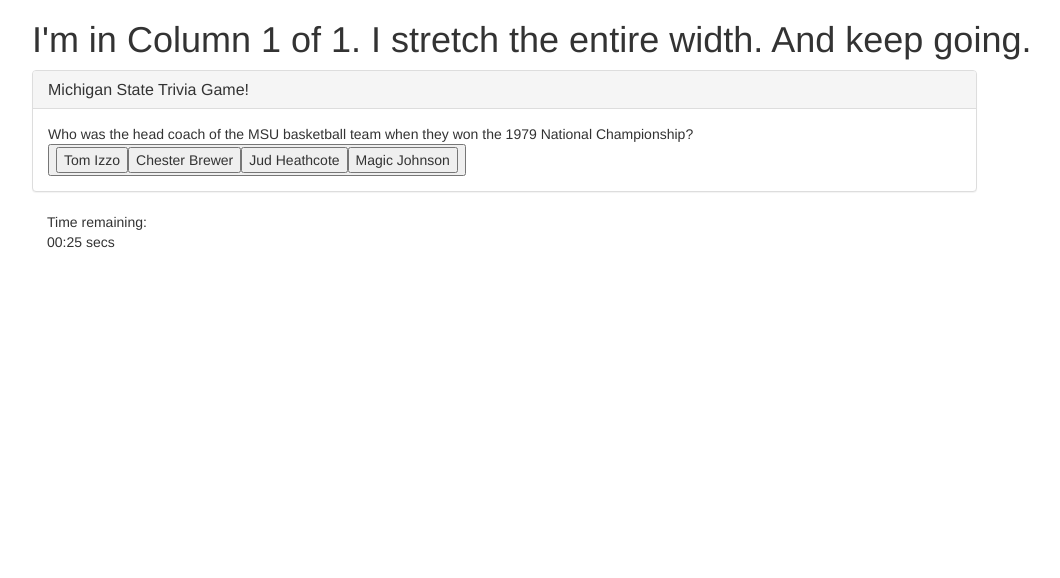
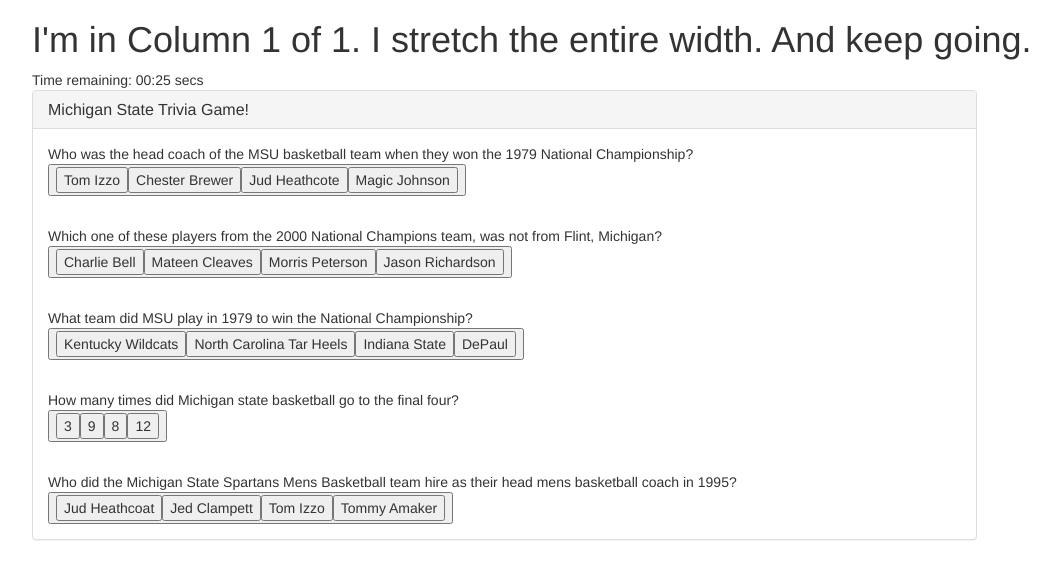
Before and after one commit to iggy788/TriviaGame, a plain HTML site: page testing/index2.html in a window 1280 px wide. Shown: the whole page, without its empty margins (38-1098 px from the left). Drawn offline with nearby package versions, Linux system fonts and the light colour scheme.

Commit message:
right or wrong added

```diff
--- a/testing/index2.html
+++ b/testing/index2.html
@@ -26,10 +26,13 @@
                 <h1>I'm in Column 1 of 1. I stretch the entire width. And keep going.</h1>
             </div>
         </div>
-
+        <div class="row">
+            <div class="col-md-12 ">
+                <div id="timer"></div>
+            </div>
+        </div>
         <!-- Second Row -->
         <div class="row">
-
             <!-- First of two columns -->
             <div class="col-md-10">
                 <div class="panel panel-default">
@@ -37,12 +40,25 @@
                         <h1 class="panel-title">Michigan State Trivia Game!</h1>
                     </div>
                     <div class="panel-body">
-                        <div id="questions"></div>
-                        <button id="choices"></button>
+                        <div id="questionone"></div>
+                        <button id="choicesone"></button>
                     </div>
-                </div>
-                <div class="col-md-2 ">
-                    <div id="timer"></div>
+                    <div class="panel-body">
+                        <div id="questiontwo"></div>
+                        <button id="choicestwo"></button>
+                    </div>
+                    <div class="panel-body">
+                        <div id="questionthree"></div>
+                        <button id="choicesthree"></button>
+                    </div>
+                    <div class="panel-body">
+                        <div id="questionfour"></div>
+                        <button id="choicesfour"></button>
+                    </div>
+                    <div class="panel-body">
+                        <div id="questionfive"></div>
+                        <button id="choicesfive"></button>
+                    </div>
                 </div>
             </div>
 
@@ -56,48 +72,12 @@
 
 <script type="text/javascript">
     $("document").ready(function() {
-        // Array holds all of the drinks available
-        /*var questionList = [
-            "Who was the head coach of the MSU basketball team when they won the 1979 National Championship?",
-            "Which one of these players from the 2000 National Champions team, was not from Flint, Michigan?", "What team did MSU play in 1979 to win the National Championship?",
-            "How many times did Michigan state basketball go to the final four?",
-            "Who did the Michigan State Spartans Mens Basketball team hire as their head mens basketball coach in 1995?"
-        ];
-        // This line of jQuery selects the div with the matching id (#drink-options)
-        var questionDiv = $("#questions");
-        // For Loop then loops through our total drink list...
-        for (var i = 0; i < questionList.length; i++) {
-            // It then creates a new div for each drink. Note we create divs and add the content in the same line.
-            var showAllQuestions = $("<div>" + questionList[i] + "</div>");
-            // It then adds this new div to the drinkList div.
-            questionDiv.append(showAllQuestions);
-        }
-        var choiceList = [
-            "Who was the head coach of the MSU basketball team when they won the 1979 National Championship?",
-            "Which one of these players from the 2000 National Champions team, was not from Flint, Michigan?", "What team did MSU play in 1979 to win the National Championship?",
-            "How many times did Michigan state basketball go to the final four?",
-            "Who did the Michigan State Spartans Mens Basketball team hire as their head mens basketball coach in 1995?"
-        ];
-        // This line of jQuery selects the div with the matching id (#drink-options)
-        var choiceDiv = $("#choices");
-        // For Loop then loops through our total drink list...
-        for (var i = 0; i < choiceList.length; i++) {
-            // It then creates a new div for each drink. Note we create divs and add the content in the same line.
-            var showAllChoices = $("<div>" + choiceList[i] + "</div>");
-            // It then adds this new div to the drinkList div.
-            choiceDiv.append(showAllChoices);
-        }*/
         var userPick;
         var correctAnswer = 0;
         var incorrectAnswer = 0;
         var unAnswer = 0;
         var question = 0;
         var count = 30;
-        /*var allQuestions = {
-            "questionOne": "Who was the head coach of the MSU basketball team when they won the 1979 National Championship?",
-            "choices": ["Tom Izzo", "Chester Brewer", "Jud Heathcote", "Magic Johnson"],
-            "correctAnswer": 2,
-		};*/
         var allQuestions = [{
             question: 'Who was the head coach of the MSU basketball team when they won the 1979 National Championship?',
             choices: ['Tom Izzo', 'Chester Brewer', 'Jud Heathcote', 'Magic Johnson'],
@@ -129,12 +109,10 @@
             choices: ['Jud Heathcoat', 'Jed Clampett', 'Tom Izzo', 'Tommy Amaker'],
             correctAnswer: 2,
         }, ];
-        /*alert("The First Question is " + allQuestions["questionOne"]);
-        alert("Your Choices are: " + allQuestions["choices"]);
-        var correctAnswer = allQuestions.choices[2];
-        alert("The Correct Answer is: " + correctAnswer);*/
+
         function displayTrivia() {
-            $('#questions').html(allQuestions[0].question);
+
+            $('#questionone').html(allQuestions[0].question);
             question++;
             var choicesArr = allQuestions[0].choices;
             var buttonsArr = [];
@@ -142,8 +120,50 @@
                 var button = $('<button>');
                 button.text(choicesArr[i]);
                 button.attr('data-id', i);
-                $('#choices').append(button);
+                $('#choicesone').append(button);
             }
+
+            $('#questiontwo').html(allQuestions[1].question);
+            question++;
+            var choicesArr = allQuestions[1].choices;
+            var buttonsArr = [];
+            for (let i = 0; i < choicesArr.length; i++) {
+                var button = $('<button>');
+                button.text(choicesArr[i]);
+                button.attr('data-id', i);
+                $('#choicestwo').append(button);
+            }
+            $('#questionthree').html(allQuestions[2].question);
+            question++;
+            var choicesArr = allQuestions[2].choices;
+            var buttonsArr = [];
+            for (let i = 0; i < choicesArr.length; i++) {
+                var button = $('<button>');
+                button.text(choicesArr[i]);
+                button.attr('data-id', i);
+                $('#choicesthree').append(button);
+            }
+            $('#questionfour').html(allQuestions[3].question);
+            question++;
+            var choicesArr = allQuestions[3].choices;
+            var buttonsArr = [];
+            for (let i = 0; i < choicesArr.length; i++) {
+                var button = $('<button>');
+                button.text(choicesArr[i]);
+                button.attr('data-id', i);
+                $('#choicesfour').append(button);
+            }
+            $('#questionfive').html(allQuestions[4].question);
+            question++;
+            var choicesArr = allQuestions[4].choices;
+            var buttonsArr = [];
+            for (let i = 0; i < choicesArr.length; i++) {
+                var button = $('<button>');
+                button.text(choicesArr[i]);
+                button.attr('data-id', i);
+                $('#choicesfive').append(button);
+            }
+
         }
 
         function timer() {
@@ -154,8 +174,24 @@
             }
             $('#timer').html('Time remaining: ' + '00:' + count + ' secs');
         }
+
+        $('#choicesone').on('click', 'button', function(e) {
+            userPick = $(this).data("id");
+            allQuestions[0].correctAnswer;
+            if (userPick != allQuestions[0].correctAnswer) {
+                incorrectAnswer++;
+                alert("WRONG");
+            } else {
+                correctAnswer++;
+                alert("CORRECT");
+            }
+
+        })
+
+        // MAIN PROCESS
+        // ----------------------------------------------------------------------------------------------
+        displayTrivia();
         counter = setInterval(timer, 1000);
-        displayTrivia();
 
     });
 </script>
```
